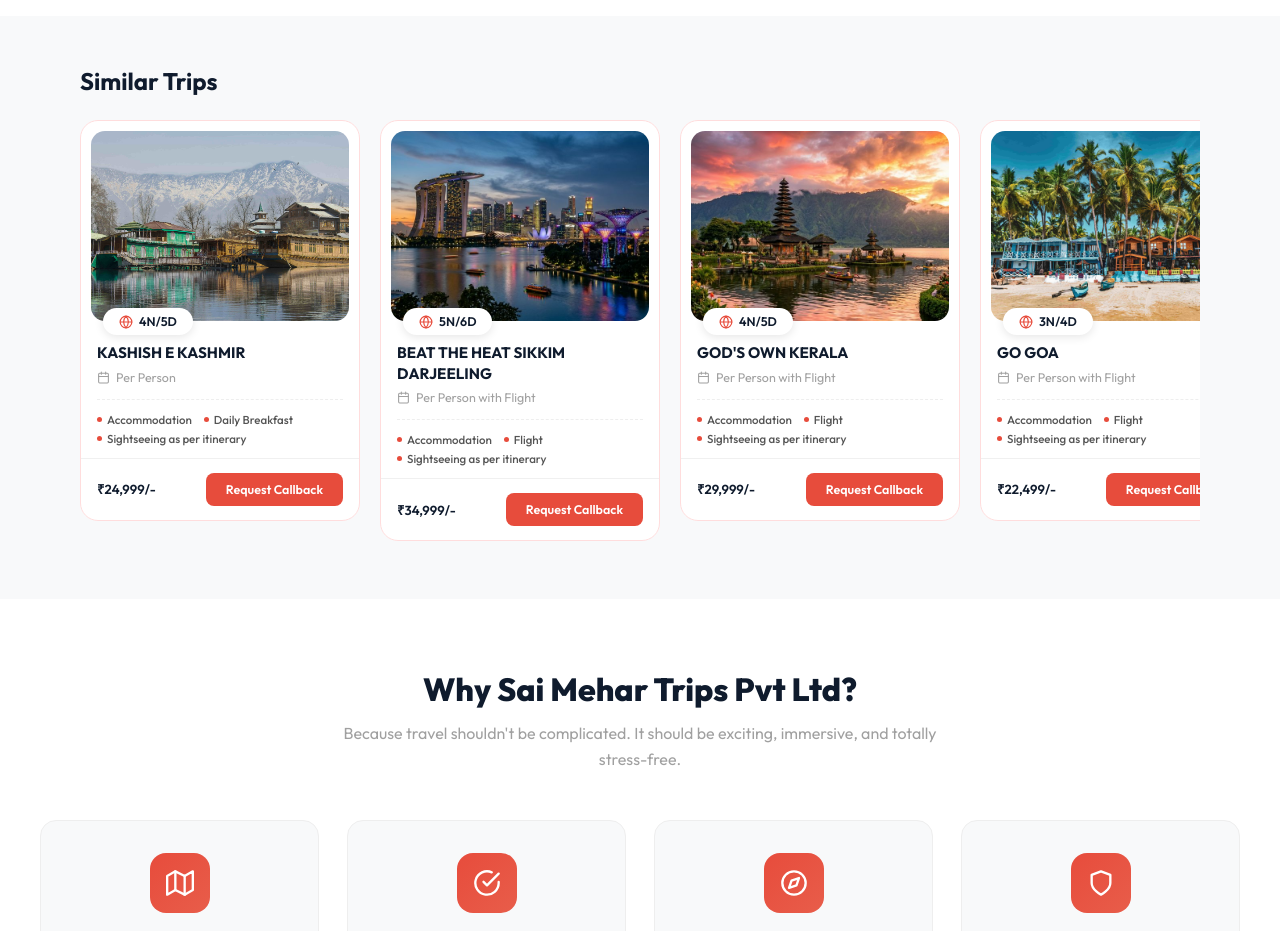
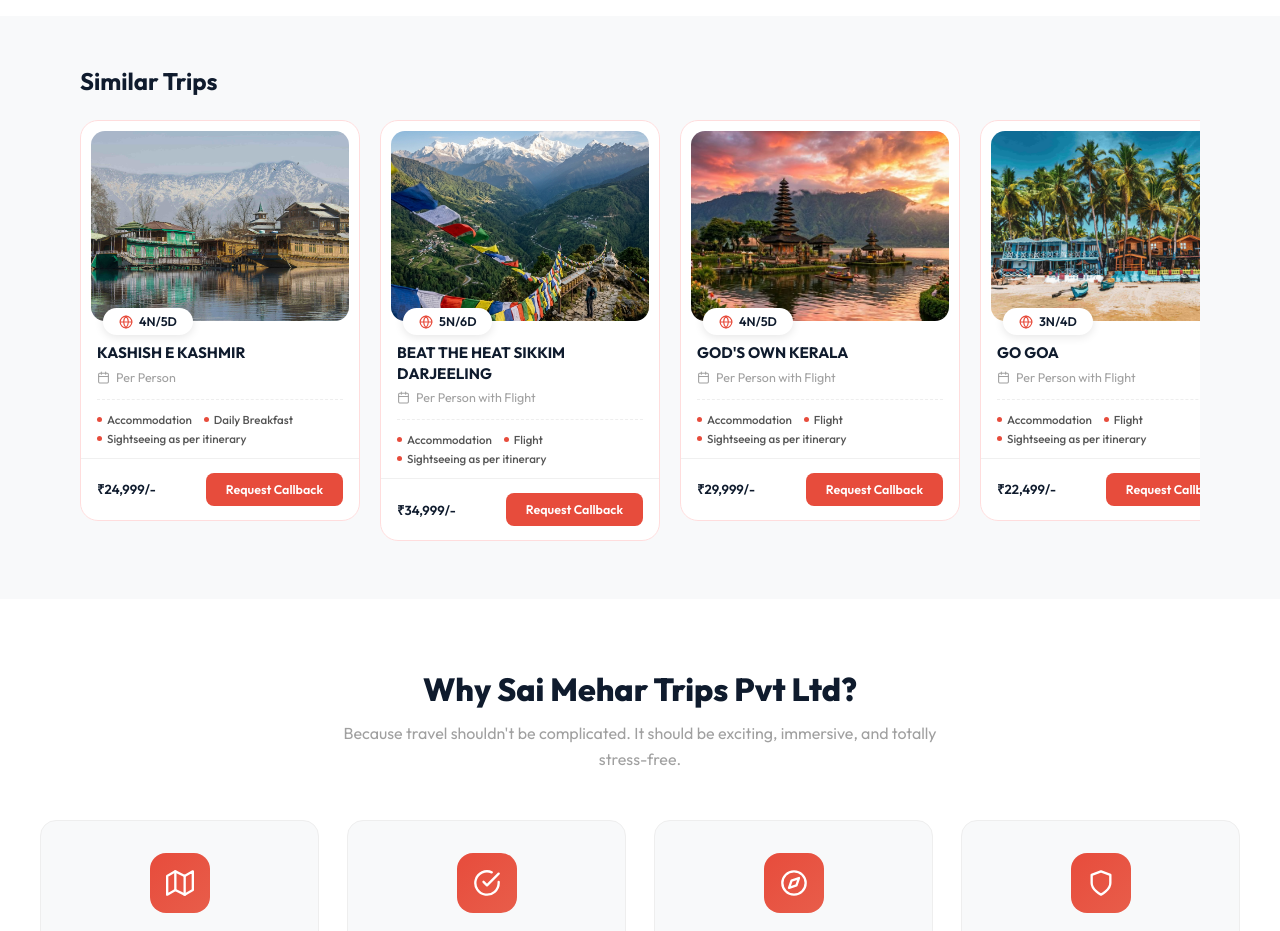
Before and after one commit to Kjeez/sai-mehar-trips, a React (Vite) app: page /package/andaman in a window 1280 px wide. Shown: the part 1840-2771 px from the top of the page. Built offline with nearby package versions, Linux system fonts and the light colour scheme.

Commit message:
Update Sikkim and Udaipur package images

```diff
--- a/src/data/packagesData.ts
+++ b/src/data/packagesData.ts
@@ -301,7 +301,7 @@ export const domesticPackages: DomesticPackage[] = [
     duration: '5N/6D',
     price: '₹34,999/-',
     priceNote: 'Per Person with Flight',
-    image: '/images/pkg_sikkim.png',
+    image: '/images/places/sikkim.png',
     included: ['Accommodation', 'Flight', 'Sightseeing as per itinerary'],
     itinerary: [
       { day: 'Day 1: Ixb/Njp - Gangtok', description: 'After arrival meet & greet at ixb & transfer to Gangtok. On arrival check-in to the hotel. Evening free at leisure / you can visit m.g marg / shopping on your own. Overnight stay at Gangtok.' },
@@ -399,7 +399,7 @@ export const domesticPackages: DomesticPackage[] = [
     duration: '4N/5D',
     price: '₹29,999/-',
     priceNote: 'Per Person with Flight',
-    image: '/images/pkg_udaipur.png',
+    image: '/images/places/udaipur.png',
     included: ['Accommodation', 'Flight', 'Sightseeing as per itinerary'],
     itinerary: [
       { day: 'Day 1: Arrival & Lake Charm', description: 'Arrive at Udaipur, check-in. Visit City Palace and Jagdish Temple. Evening sunset boat ride on Lake Pichola and cultural show at Bagore Ki Haveli.' },
```
Also changed, not shown: public/images/places/sikkim.png (added), public/images/places/udaipur.png (added).
